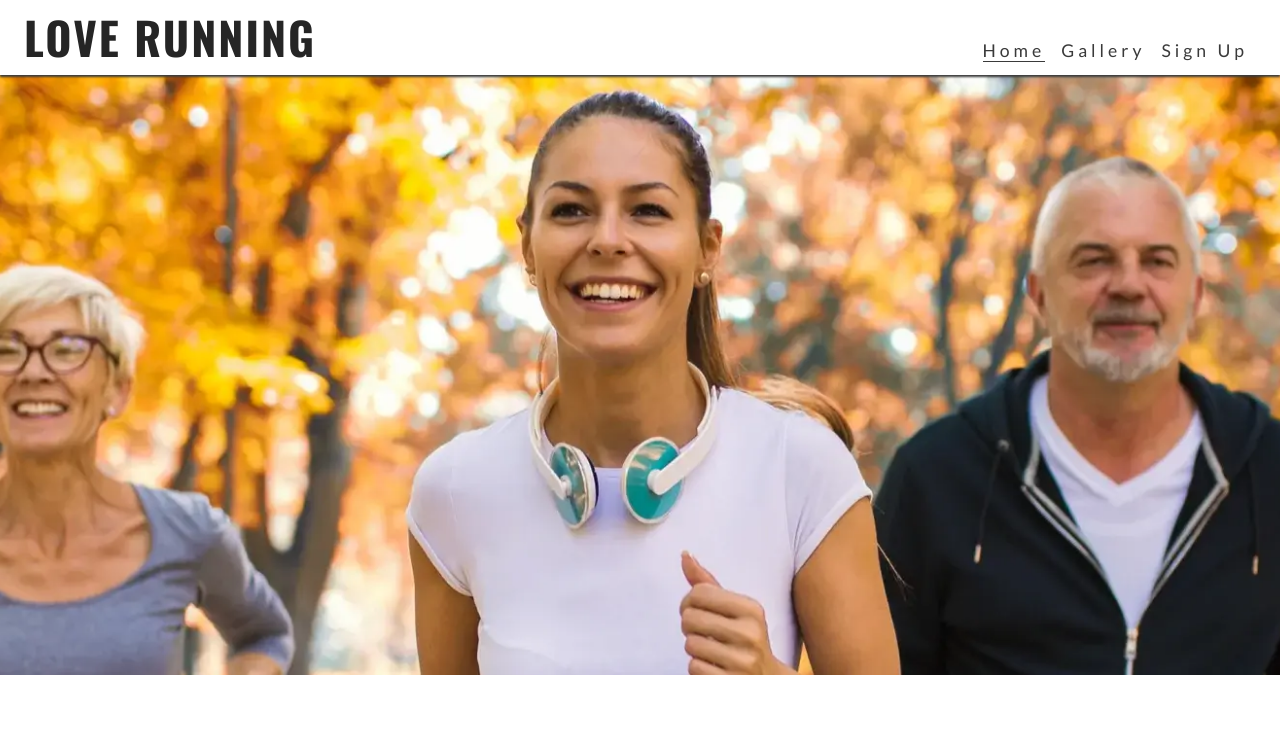
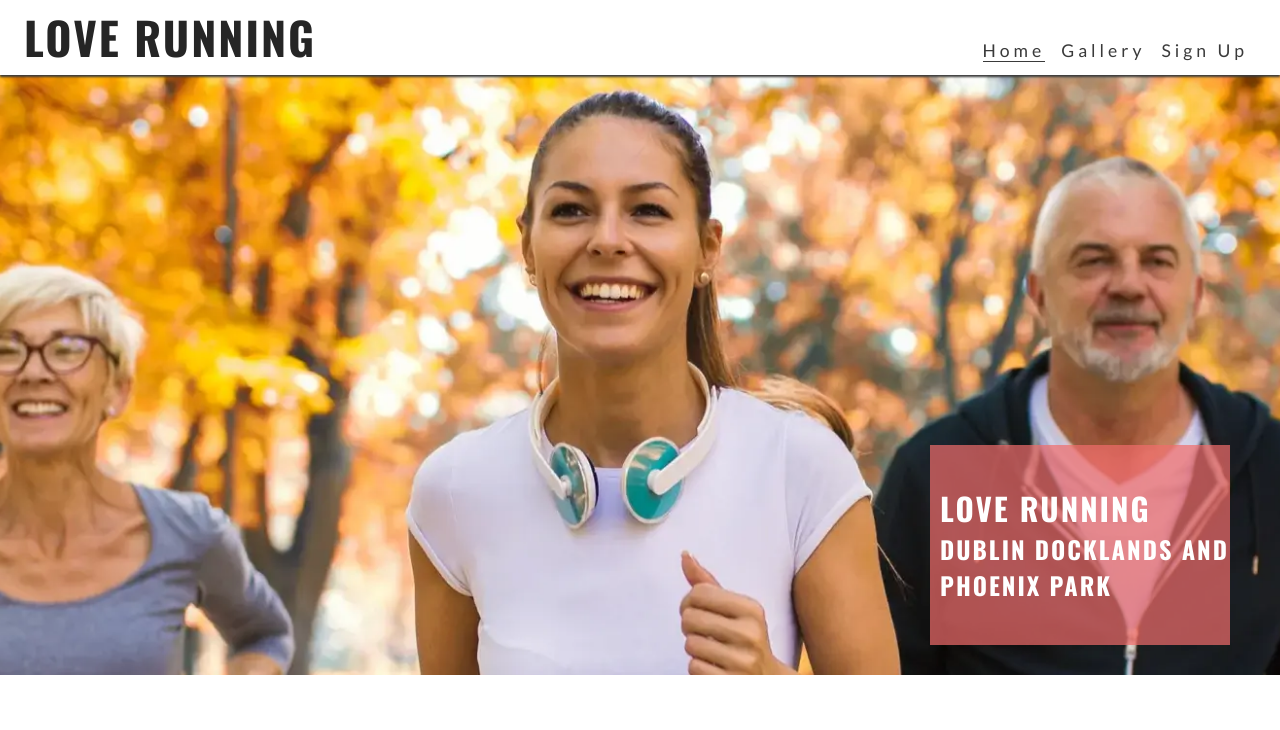
Before and after one commit to Luke-Mcleod/love-running, a plain HTML site: page index.html in a window 1280 px wide. Shown: the top 730 px of the page. Drawn offline with nearby package versions, Linux system fonts and the light colour scheme.

Commit message:
Add cover text with club name and locations

```diff
--- a/assets/css/styles.css
+++ b/assets/css/styles.css
@@ -83,6 +83,15 @@ body {
   font-family: Lato, sans-serif;
 }
 
+h1,
+h2,
+h3 {
+  font-family: Oswald, sans-serif;
+  text-transform: uppercase;
+  letter-spacing: 2px;
+  color: #252525;
+}
+
 /*Header*/
 header {
   background-color: #ffffff;
@@ -99,14 +108,6 @@ header {
 header a {
   text-decoration: none;
   color: inherit;
-
-}
-
-h1 {
-  font-family: Oswald, sans-serif;
-  text-transform: uppercase;
-  letter-spacing: 2px;
-  color: #252525;
 }
 
 #menu {
@@ -160,6 +161,24 @@ main {
   height: 600px;
   width: 100%;
   background: url(../images/hero-image.webp) no-repeat center center/cover;
+  position: relative;
+}
+
+#cover-text {
+  /*Final rgba value sets the opacity so it  is semi-transparent*/
+  background-color: rgba(241, 109, 107, .7);
+  font-size: 130%;
+  position: absolute;
+  bottom: 30px;
+  width: 80%;
+  min-height: 200px;
+  padding-top: 40px;
+  padding-left: 10px;
+}
+
+#cover-text>h2,
+#cover-text>h3 {
+  color: #ffffff;
 }
 
 /*Footer*/
@@ -213,6 +232,13 @@ main {
     margin-top: 75px;
   }
 
+  /*Hero*/
+  #cover-text {
+    width: 300px;
+    right: 50px;
+  }
+}
+
   /*Large device (laptops and desktops, 992px and up)*/
   @media screen and (min-width: 992px) {
     #menu a:hover {
--- a/index.html
+++ b/index.html
@@ -58,7 +58,12 @@
     </header>
     <!--Main content-->
     <main>
-      <section id="hero"></section>
+      <section id="hero">
+        <div id="cover-text">
+          <h2>Love Running</h2>
+          <h3>Dublin Docklands and Phoenix Park</h3>
+        </div>
+      </section>
     </main>
     <!--Footer-->
     <footer>
```
